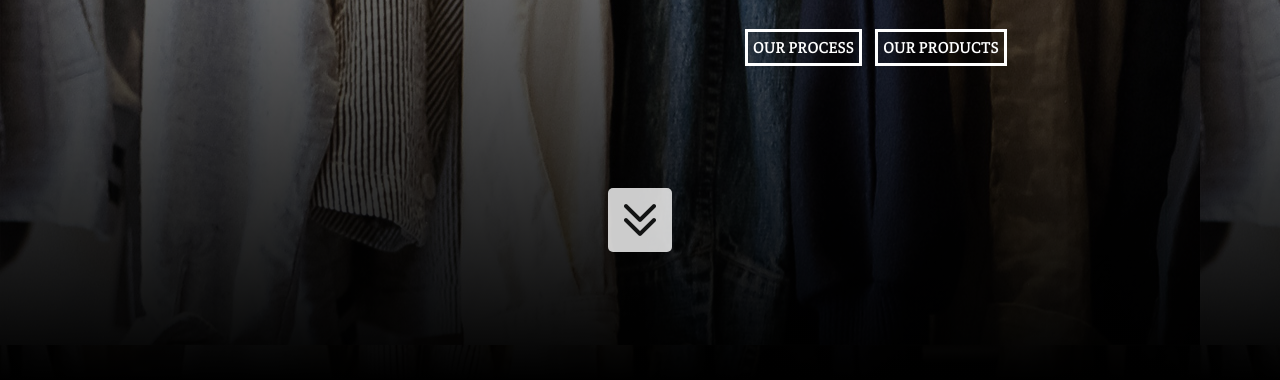
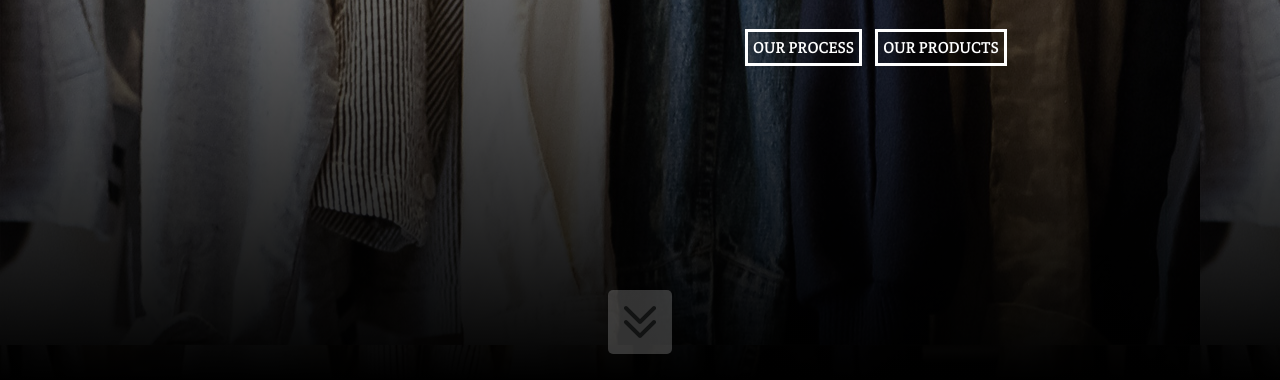
Before and after one commit to scottdiallo/ui-code-challenge-master, a website: page index.html in a window 1280 px wide. Shown: the part 420-800 px from the top of the page. Drawn offline with nearby package versions, Linux system fonts and the light colour scheme.

Commit message:
all styling done

```diff
--- a/style.css
+++ b/style.css
@@ -74,12 +74,13 @@ body{
 .arrowDown{
     position: absolute;
     color: #fff;
-    background-color: rgba(255,255,255,0.8);
+    background-color: rgba(255,255,255,0.2);
     height: 8%;
     border-radius: 5px;
         margin-top: -15%;
         margin-left: 50%;
     transform: translate(-50%);
+    cursor: pointer;
 
 }
 .bg-img {
@@ -198,5 +199,10 @@ height: 33%;
 
 }
 @media (min-width:1201px){
-    body{background:#ffd700;}
+    body{
+        background:#ffd700;
+    }
+    .arrowDown{
+        margin-top: -7%;
+    }
 }
```
